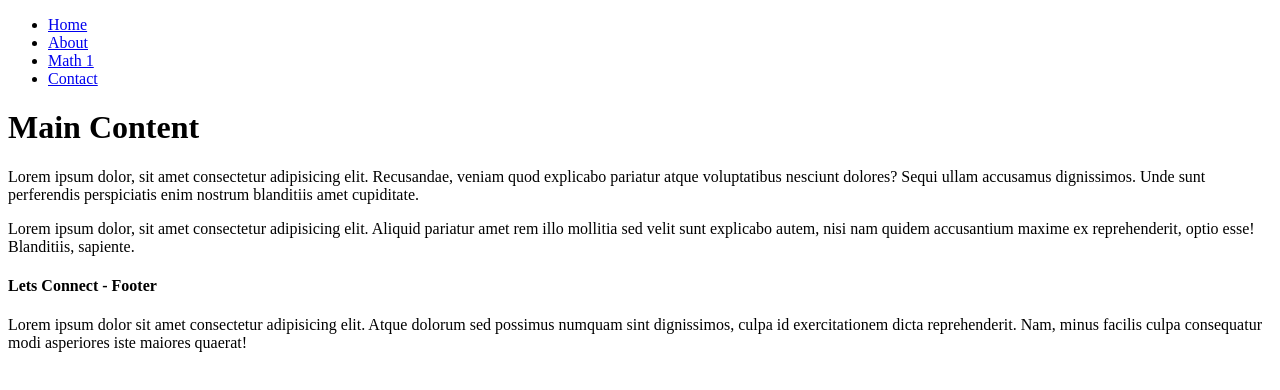
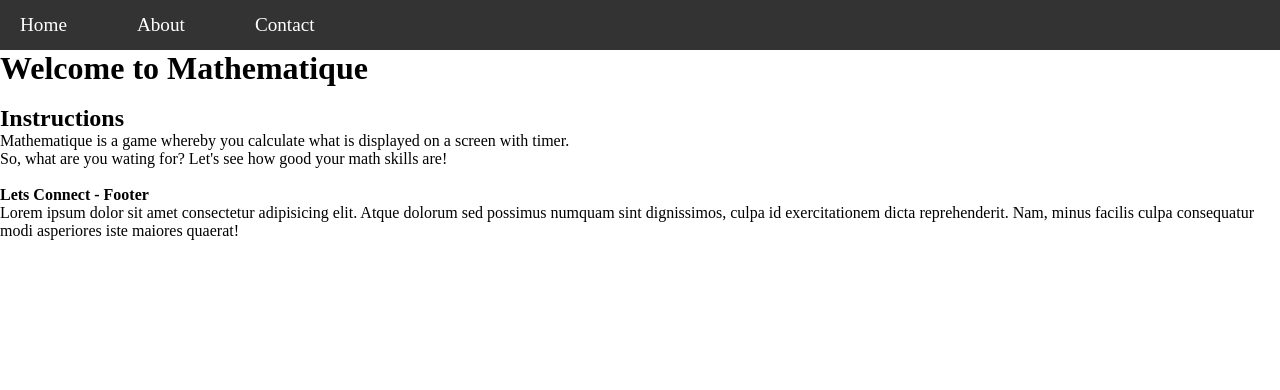
Before and after one commit to YurahSafedien/Test_Run, a plain HTML site: page index.html in a window 1280 px wide. Drawn offline with Linux system fonts and the light colour scheme.

Commit message:
sad attempt
need approval

```diff
--- a/index.html
+++ b/index.html
@@ -4,25 +4,41 @@
     <meta charset="UTF-8">
     <meta name="viewport" content="width=device-width, initial-scale=1.0">
     <title>Test Run - Math </title>
+    <link rel="stylesheet" href="./style.css">
+   <script src="./main.js" defer ></script>
+    <!--
+    Notes for thyself:
+
+        Mathematique
+        Explain the game
+        Motivation
+        Two pages - Home & Game
+    -->
 </head>
 <body>
-    <nav>
-        <ul>
-            <li><a href="#">Home</a></li>
-            <li><a href="#">About</a></li>
-            <li><a href="#">Math 1</a></li>
-            <li><a href="#">Contact</a></li>
+    <nav class="navbar">
+        <button class="toggle-btn" onclick="toggleMenu()">☰</button>
+        <ul id="nav-menu" class="nav-menu">
+            <li><a href="#home">Home</a></li>
+            <li><a href="#game">About</a></li>
+            <li><a href="#contact">Contact</a></li>
         </ul>
     </nav>
+
     <main>
-        <h1>Main Content</h1>
+
+        <h1>Welcome to Mathematique</h1>
+        <br>
         <section>
-            <p>Lorem ipsum dolor, sit amet consectetur adipisicing elit. Recusandae, veniam quod explicabo pariatur atque voluptatibus nesciunt dolores? Sequi ullam accusamus dignissimos. Unde sunt perferendis perspiciatis enim nostrum blanditiis amet cupiditate.</p>
+            <h2>Instructions</h2>
+
             <p>
-                Lorem ipsum dolor, sit amet consectetur adipisicing elit. Aliquid pariatur amet rem illo mollitia sed velit sunt explicabo autem, nisi nam quidem accusantium maxime ex reprehenderit, optio esse! Blanditiis, sapiente.
+                Mathematique is a game whereby you calculate what is displayed on a screen with timer.
             </p>
+            <p>So, what are you wating for? Let's see how good your math skills are!</p>
         </section>
     </main>
+    <br>
     <footer>
         <h4>Lets Connect - Footer</h4>
         <p>Lorem ipsum dolor sit amet consectetur adipisicing elit. Atque dolorum sed possimus numquam sint dignissimos, culpa id exercitationem dicta reprehenderit. Nam, minus facilis culpa consequatur modi asperiores iste maiores quaerat!</p>
--- a/main.js
+++ b/main.js
@@ -0,0 +1,11 @@
+// TOGGLE BURGER ICON
+function toggleMenu() {
+    const navMenu = document.getElementById('nav-menu');
+
+    // Toggle the height for collapsing/expanding
+    if (navMenu.style.maxHeight === '0px' || navMenu.style.maxHeight === '') {
+        navMenu.style.maxHeight = navMenu.scrollHeight + 'px';
+    } else {
+        navMenu.style.maxHeight = '0px';
+    }
+}
--- a/style.css
+++ b/style.css
@@ -0,0 +1,67 @@
+/* CSS RESET */
+body, nav, main, h1, section, p, footer, div, ul,li,h4,h2{
+    margin: 0;
+    padding: 0;
+    border: 0;
+}
+
+/* BURGER ICON + NAVBAR */
+.navbar {
+    background-color: #333;
+    overflow: hidden;
+}
+
+.nav-menu {
+    list-style: none;
+    display: flex;
+    transition: max-height 0.5s ease;
+    max-height: 0; /* Initially collapsed */
+    overflow: hidden;
+    flex-direction: column; /* Horizontal */
+    /* justify-content: flex-start; */
+}
+
+.nav-menu li {
+    padding: 14px 20px;
+}
+
+.nav-menu li a {
+    color: white;
+    text-decoration: none;
+    display: block;
+}
+
+.nav-menu li a:hover {
+    background-color: #575757;
+}
+
+/* Toggle Button Styling */
+.toggle-btn {
+    font-size: 20px;
+    background-color: #333;
+    color: white;
+    border: none;
+    padding: 10px 20px;
+    cursor: pointer;
+    display: block;
+}
+
+.toggle-btn:hover {
+    background-color: #444;
+}
+
+/* Media Query for larger screens (nav expanded by default) */
+@media (min-width: 600px) {
+    .nav-menu {
+        max-height: none;
+        flex-direction: row;
+        gap: 30px;
+        font-size: 1.2rem;
+    }
+
+    .toggle-btn {
+        display: none; /* Hide toggle button on larger screens */
+    }
+}
+
+/* Other? */
```
